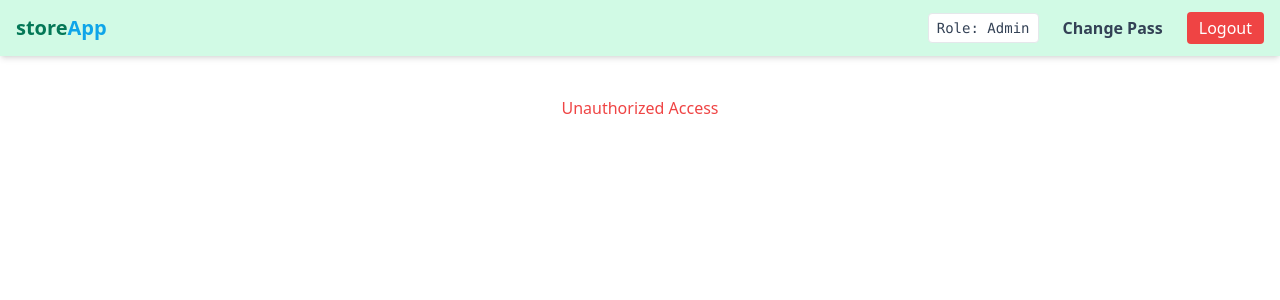
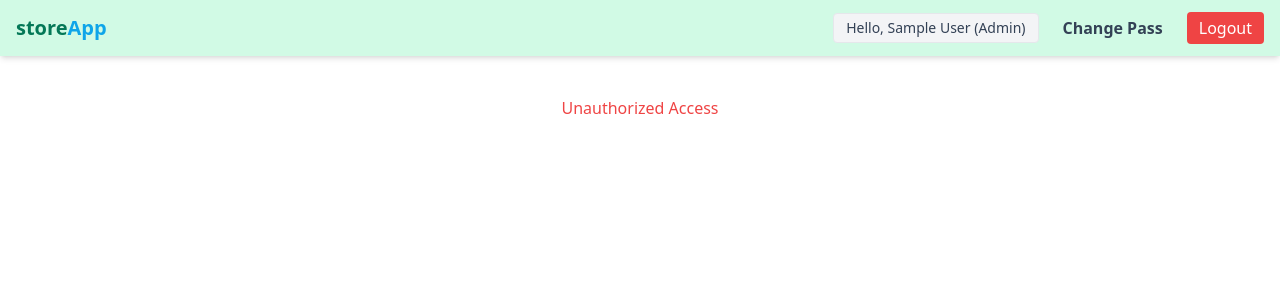
Before and after one commit to itsHellboyHere/store-ratings-app, a React (Create React App) app in the folder frontend/store-app/: page /unauthorized in a window 1280 px wide. Shown: the top 300 px of the page. Built offline with nearby package versions, Linux system fonts and the light colour scheme; sample sign-in values are in the browser's storage.

Commit message:
added readme

```diff
--- a/frontend/store-app/src/components/Navbar.jsx
+++ b/frontend/store-app/src/components/Navbar.jsx
@@ -40,8 +40,8 @@ const Navbar = () => {
                 <div className="hidden md:flex gap-6 items-center">
                     {authUser ? (
                         <>
-                            <span className="capitalize text-sm bg-white px-2 py-1 rounded border font-mono ">
-                                Role: {authUser.role}
+                            <span className="text-sm bg-gray-100 px-3 py-1 rounded border w-fit capitalize">
+                                Hello, {authUser.name} ({authUser.role})
                             </span>
                             {authUser.role === 'ADMIN' && (
                                 <>
@@ -75,10 +75,14 @@ const Navbar = () => {
             {menuOpen && (
                 <div className="md:hidden flex flex-col gap-4 mt-3 px-2">
                     {authUser ? (
+
                         <>
-                            <span className="capitalize text-sm bg-gray-100 px-2 py-1 rounded border w-fit">
+                            <span className="text-sm bg-white px-3 py-1 rounded border font-mono capitalize">
+                                Hello, {authUser.name} ({authUser.role})
+                            </span>
+                            {/* <span className="capitalize text-sm bg-gray-100 px-2 py-1 rounded border w-fit">
                                 Role: {authUser.role}
-                            </span>
+                            </span> */}
                             {authUser.role === 'ADMIN' && (
                                 <>
                                     <Link to="/admin/users" onClick={toggleMenu} className='font-semibold'>Users</Link>
```
Also changed, not shown: 1 other file (tests, documents, lock files or other folders).
